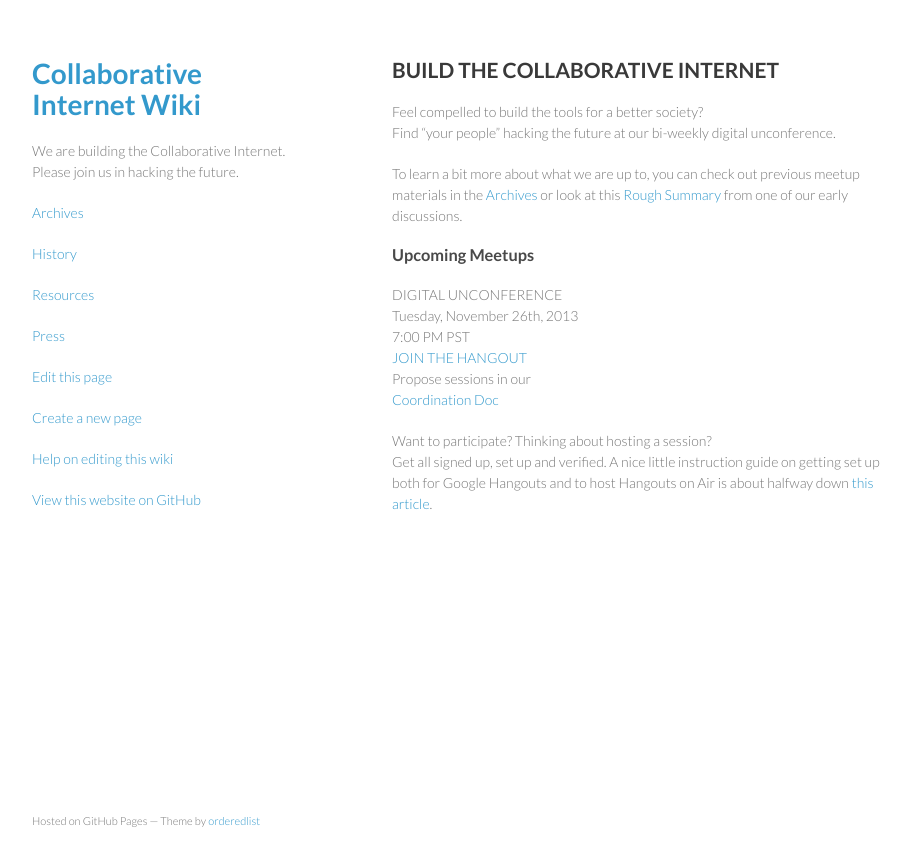
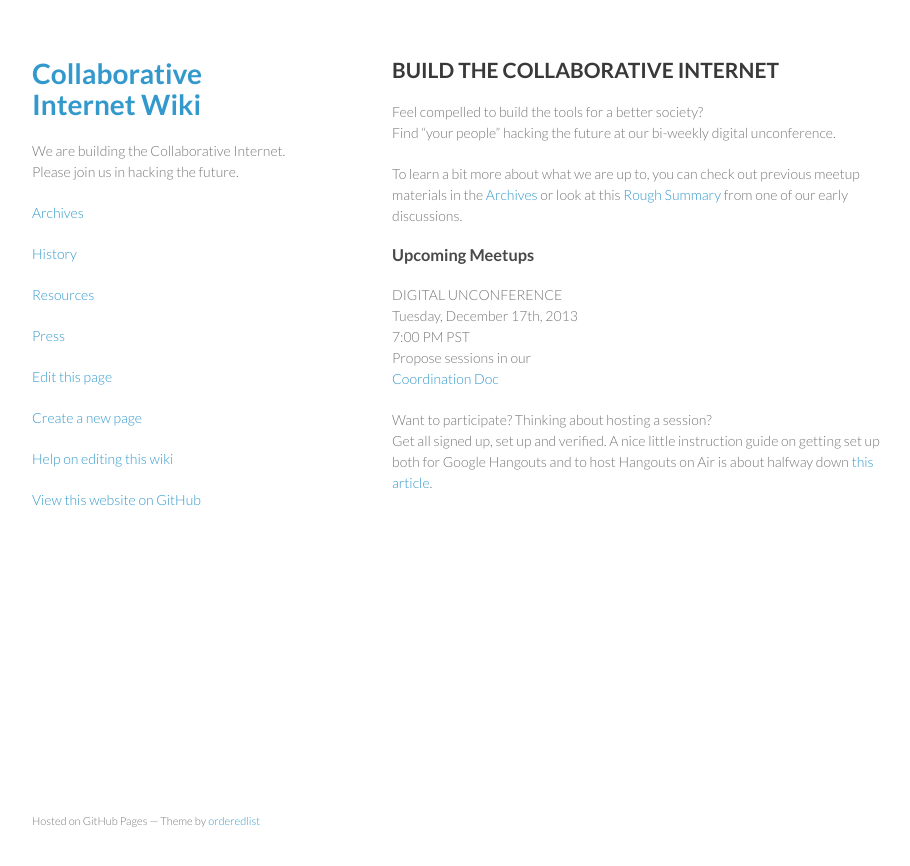
Before and after one commit to collaborativeinternet/collaborativeinternet.github.io, a Jekyll site: the page built from index.md, in a window 1280 px wide. Shown: the top 866 px of the page, without its empty margins (178-1088 px from the left). Built offline with Jekyll 4.4.1, drawn with Linux system fonts in a browser that asks for light colours.

Commit message:
Update index.md

```diff
--- a/index.md
+++ b/index.md
@@ -12,11 +12,10 @@ To learn a bit more about what we are up to, you can check out previous meetup m
 ### Upcoming Meetups
 
 DIGITAL UNCONFERENCE
-Tuesday, November 26th, 2013
+Tuesday, December 17th, 2013
 7:00 PM PST
-[JOIN THE HANGOUT](https://plus.google.com/hangouts/_/72cpilluecam84a9e6j6tuk6t4?authuser=0&hl=en)
 Propose sessions in our
-[Coordination Doc](https://docs.google.com/spreadsheet/ccc?key=0Aqe_OvhjNeDPdDdwVGJHV0ZEdDF2UEJZMks4UUI3X3c&usp=sharing)
+[Coordination Doc](https://docs.google.com/spreadsheet/ccc?key=0Aqe_OvhjNeDPdDhaN1ZGcnJJd3pTTVZHUXdxUXYyRnc#gid=0)
 
 
 Want to participate?  Thinking about hosting a session?
```
